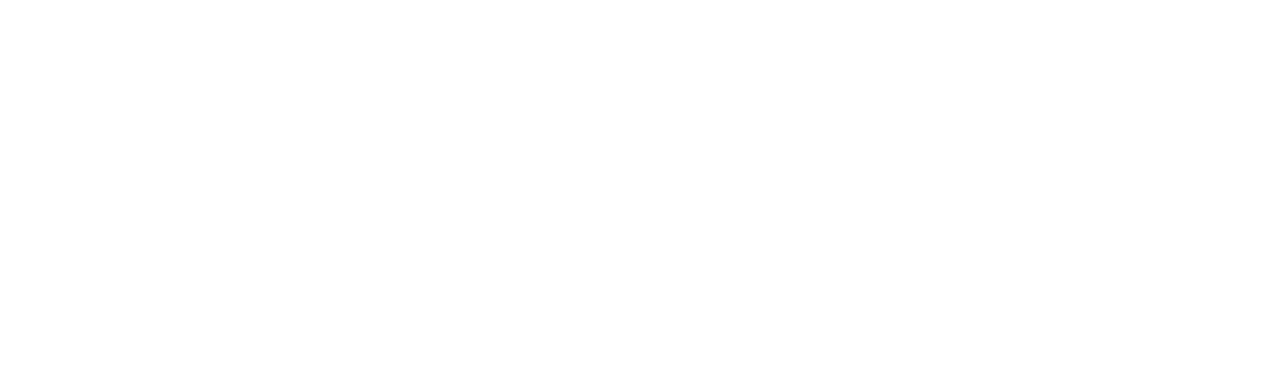
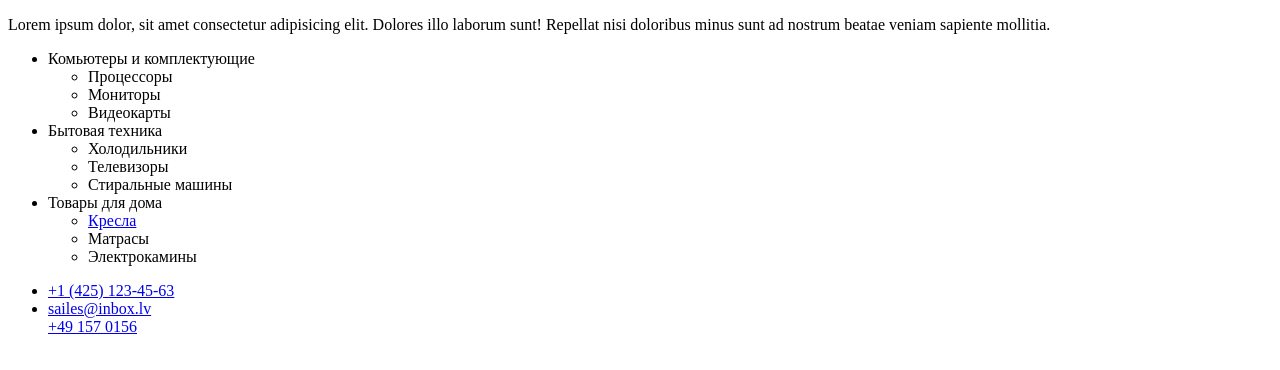
Before and after one commit to MeatyRenegade/github-tutorial, a plain HTML site: page index.html in a window 1280 px wide. Drawn offline with Linux system fonts and the light colour scheme.

Commit message:
Update index.html

```diff
--- a/index.html
+++ b/index.html
@@ -3,9 +3,48 @@
   <head>
     <meta charset="UTF-8" />
     <meta name="viewport" content="width=device-width, initial-scale=1.0" />
-    <title>GitHub rules!</title>
+    <title>Document</title>
   </head>
   <body>
-
+    <p>
+      Lorem ipsum dolor, sit amet consectetur adipisicing elit. Dolores illo
+      laborum sunt! Repellat nisi doloribus minus sunt ad nostrum beatae veniam
+      sapiente mollitia.
+    </p>
+    <ul>
+      <li>
+        Комьютеры и комплектующие
+        <ul>
+          <li>Процессоры</li>
+          <li>Мониторы</li>
+          <li>Видеокарты</li>
+        </ul>
+      </li>
+      <li>
+        Бытовая техника
+        <ul>
+          <li>Холодильники</li>
+          <li>Телевизоры</li>
+          <li>Стиральные машины</li>
+        </ul>
+      </li>
+      <li>
+        Товары для дома
+        <ul>
+          <li>
+            <a href="https:google.com" target="_blank" rel="noreferrer noopener"
+              >Кресла</a
+            >
+          </li>
+          <li>Матрасы</li>
+          <li>Электрокамины</li>
+        </ul>
+      </li>
+    </ul>
+    <ul>
+      <li><a href="tel:+14251234563">+1 (425) 123-45-63</a></li>
+      <li><a href="mailto:sailes@inbox.lv">sailes@inbox.lv</a></li>
+      <a href="tel:+491570156">+49 157 0156</a>
+    </ul>
   </body>
 </html>
```
